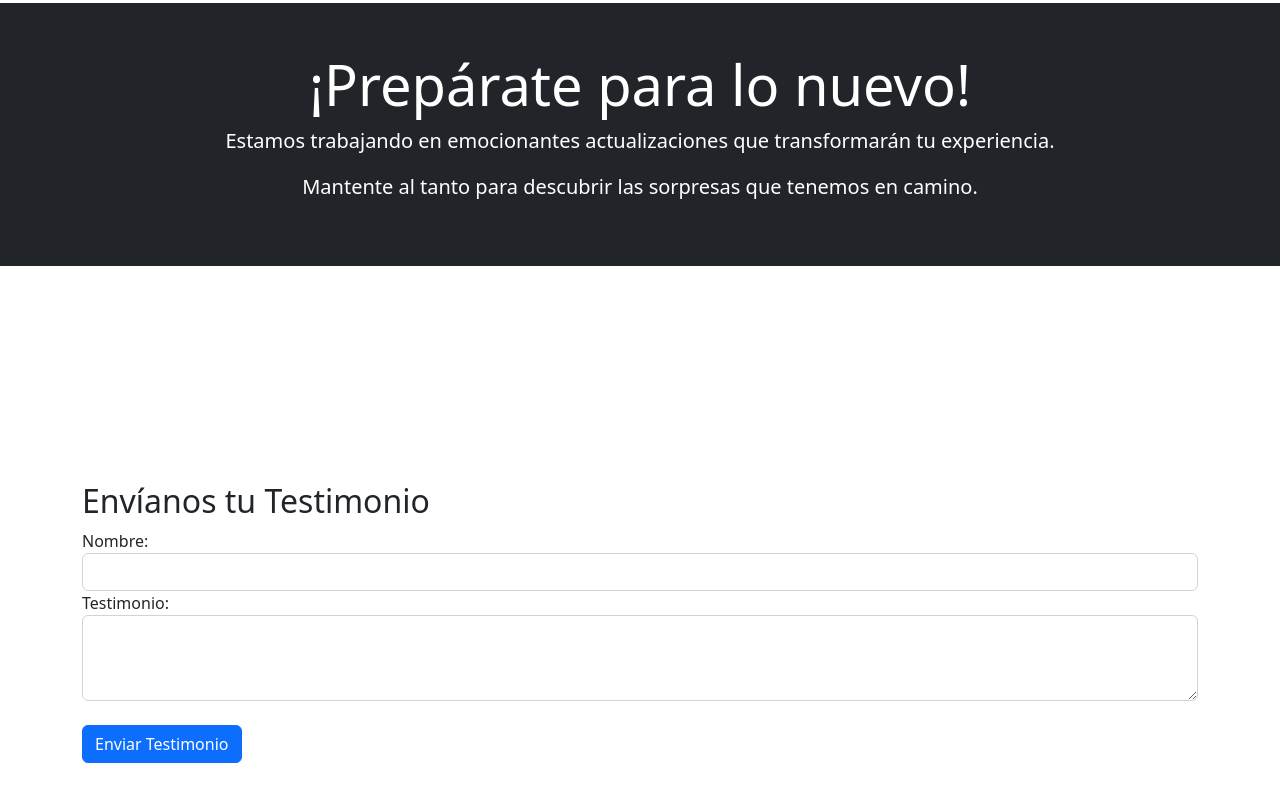
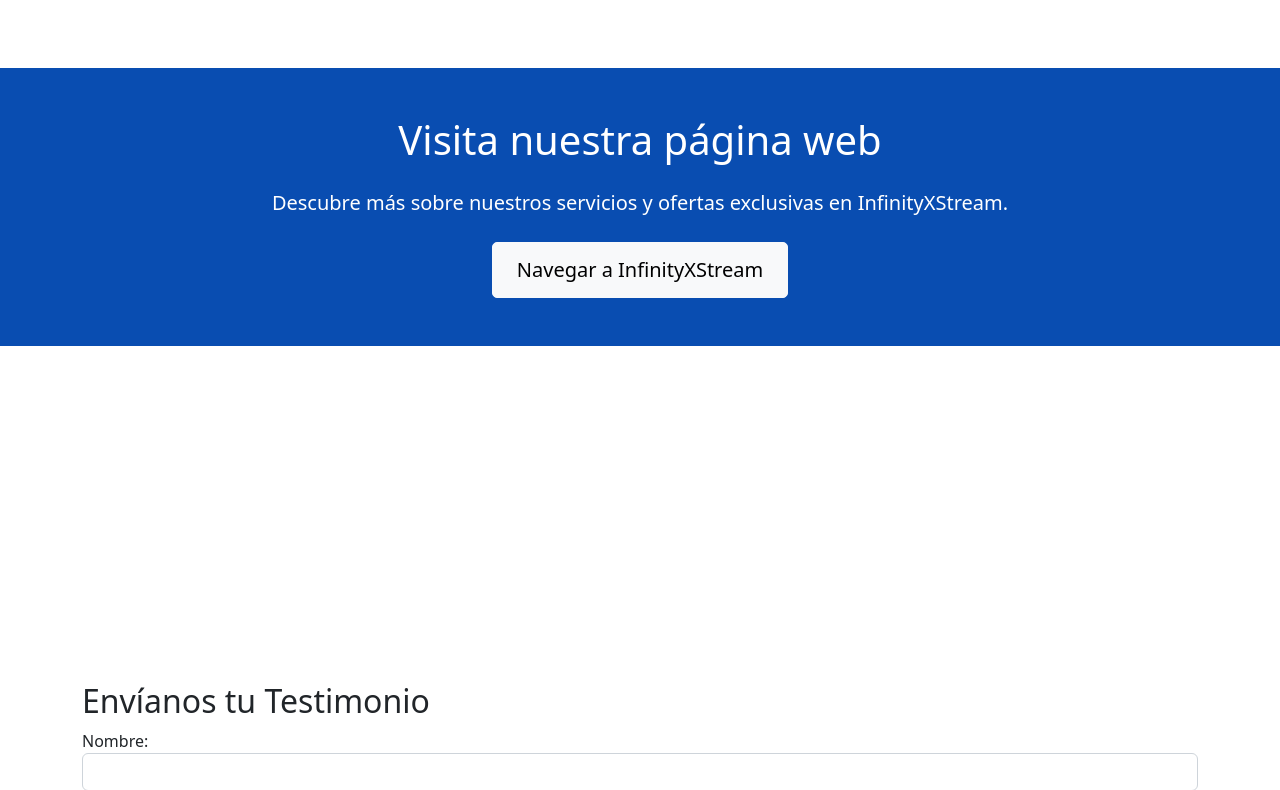
Before and after one commit to JonaVeg/JonaVeg-1.github.io, a plain HTML site: page inicial.html in a window 1280 px wide. Shown: the part 1652-2442 px from the top of the page. Drawn offline with nearby package versions, Linux system fonts and the light colour scheme; no server answers.

Commit message:
InfinityXStream

```diff
--- a/inicial.html
+++ b/inicial.html
@@ -102,20 +102,6 @@
     <img src="imagenes/whatss.png" alt="Llamada">
   </div>
 
-<br>
-
-<br>
-<div class="container">
-  <div class="row">
-    <div class="text-center">
-      <a href="https://infinityxstream.netlify.app/">Navegar a InfinityXStream</a>
-
-    </div>
-  </div>
-</div>
-
-<br>
-<br>
 
   <!-- Breve Descripción de Servicios -->
   <section class="container my-5">
@@ -218,16 +204,108 @@
 <br>
 <br>
 <br><br><br>
-<!-- ¡Próximas Actualizaciones Impactantes! -->
+<!-- ¡Próximas Actualizaciones Impactantes!
 <div class="update-notice text-center py-5 bg-dark text-white">
   <div class="container">
     <h3 class="display-4">¡Prepárate para lo nuevo!</h3>
     <p class="lead">Estamos trabajando en emocionantes actualizaciones que transformarán tu experiencia.</p>
     <p class="lead">Mantente al tanto para descubrir las sorpresas que tenemos en camino.</p>
   </div>
-</div>
-<br>
-<br><br><br><br><br><br>
+</div>-->
+<br><br><br><br><br><br><br>
+    <!-- Sección llamativa -->
+    <section class="cta-section bg-primary text-white text-center py-5">
+      <div class="container">
+          <h2 class="mb-4">Visita nuestra página web</h2>
+          <p class="lead mb-4">Descubre más sobre nuestros servicios y ofertas exclusivas en InfinityXStream.</p>
+          <a href="https://infinityxstream.netlify.app/" class="btn btn-light btn-lg">Navegar a InfinityXStream</a>
+      </div>
+  </section>
+  <style>
+    .cta-section {
+        background-color: #007bff; /* Fondo primario */
+        color: #fff; /* Texto blanco */
+        text-align: center;
+        padding: 5rem 0;
+        position: relative;
+        overflow: hidden;
+    }
+
+    .cta-section::before {
+        content: '';
+        position: absolute;
+        top: 0;
+        left: 0;
+        width: 100%;
+        height: 100%;
+        background: rgba(0, 0, 0, 0.3); /* Sombreado */
+        z-index: 1;
+    }
+
+    .cta-section h2 {
+        font-size: 2.5rem;
+        margin-bottom: 1.5rem;
+        z-index: 2;
+        position: relative;
+    }
+
+    .cta-section p {
+        font-size: 1.25rem;
+        margin-bottom: 1.5rem;
+        z-index: 2;
+        position: relative;
+    }
+
+    .cta-section a {
+        font-size: 1.25rem;
+        padding: 0.75rem 1.5rem;
+        border-radius: 5px;
+        z-index: 2;
+        position: relative;
+        transition: transform 0.3s, box-shadow 0.3s;
+    }
+
+    .cta-section a:hover {
+        transform: scale(1.1);
+        box-shadow: 0 0 15px rgba(255, 255, 255, 0.5);
+    }
+
+    .cta-section .container {
+        position: relative;
+        z-index: 2;
+    }
+
+    /* Animaciones */
+    @keyframes slideIn {
+        from {
+            transform: translateY(100px);
+            opacity: 0;
+        }
+        to {
+            transform: translateY(0);
+            opacity: 1;
+        }
+    }
+
+    .cta-section h2,
+    .cta-section p,
+    .cta-section a {
+        animation: slideIn 1s ease-out forwards;
+    }
+
+    .cta-section h2 {
+        animation-delay: 0.3s;
+    }
+
+    .cta-section p {
+        animation-delay: 0.6s;
+    }
+
+    .cta-section a {
+        animation-delay: 0.9s;
+    }
+</style>
+<br><br><br><br><br><br><br><br><br><br><br><br>
 
 <div class="container mt-5">
   <h2>Envíanos tu Testimonio</h2>
```
